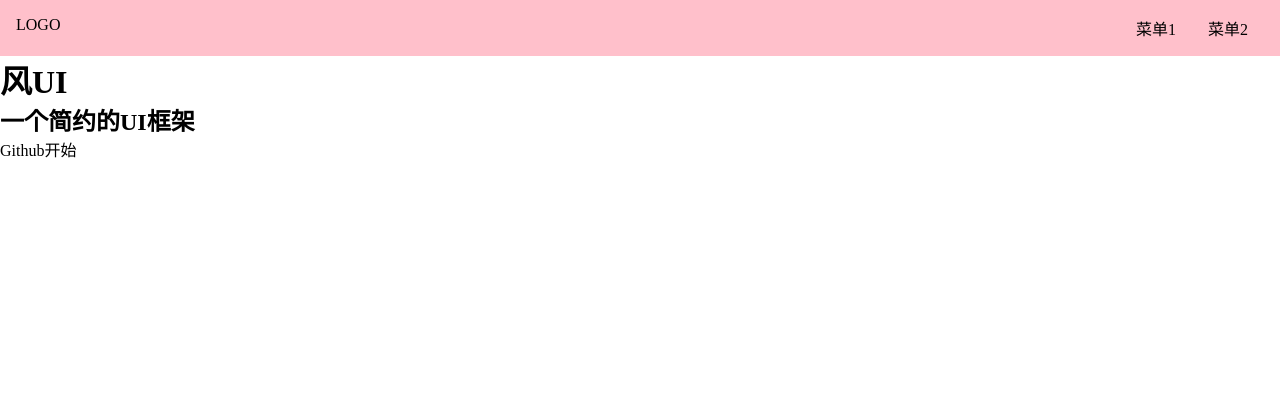
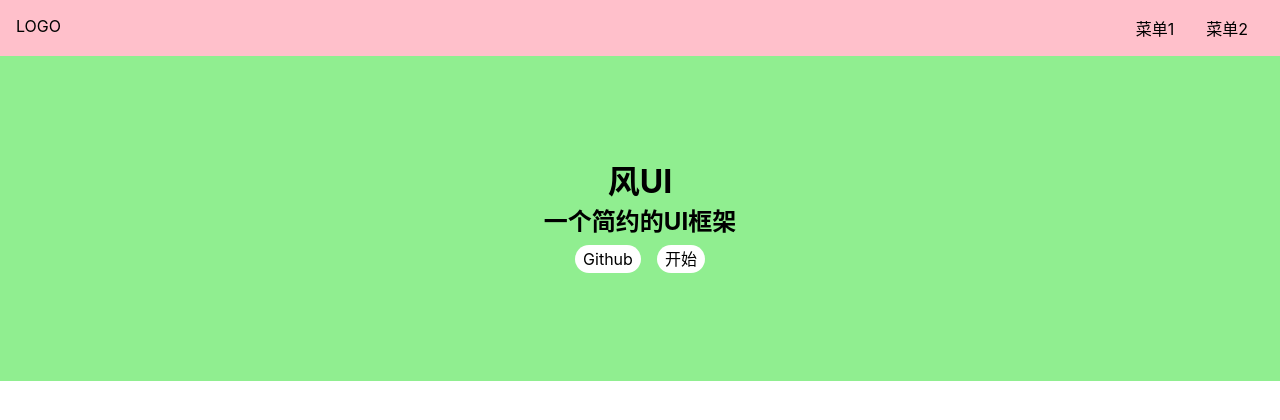
Before and after one commit to wxyzcctv/waping-ui-1, a Vue app: page /#/ in a window 1280 px wide. Shown: the top 420 px of the page. Built offline with nearby package versions, Linux system fonts and the light colour scheme.

Commit message:
为Home页面添加css，并设置全局的中文字体

```diff
--- a/src/index.scss
+++ b/src/index.scss
@@ -12,5 +12,12 @@
     color: inherit;
     &:hover {
       border-bottom: 1px solid;
+      cursor: pointer; // 改变鼠标为手指的样式
     }
   }
+  body {
+    font-size: 16px;
+    // 为什么这样写 font-family
+    // 答案见 https://github.com/zenozeng/fonts.css/，跨平台中文字体的解决方案
+    font-family: -apple-system, "Noto Sans", "Helvetica Neue", Helvetica, "Nimbus Sans L", Arial, "Liberation Sans", "PingFang SC", "Hiragino Sans GB", "Noto Sans CJK SC", "Source Han Sans SC", "Source Han Sans CN", "Microsoft YaHei", "Wenquanyi Micro Hei", "WenQuanYi Zen Hei", "ST Heiti", SimHei, "WenQuanYi Zen Hei Sharp", sans-serif;
+  }
--- a/src/views/Home.vue
+++ b/src/views/Home.vue
@@ -1,6 +1,6 @@
 <template>
     <div>
-        <Topnav/>
+        <Topnav />
         <div class="banner">
             <h1>风UI</h1>
             <h2>一个简约的UI框架</h2>
@@ -14,11 +14,29 @@
 <script lang="ts">
 import Topnav from "../components/Topnav.vue"
 export default {
-    components:{
-        Topnav
-    }
-}
+    components:{ Topnav },
+};
 </script>
 <style lang="scss" scoped>
-
+.banner {
+  padding: 100px 0;
+  display: flex;
+  justify-content: center;
+  align-items: center;
+  flex-direction: column;
+  background: lightgreen;
+  > .actions{
+    padding: 8px 0;
+    a {
+      margin:0 8px;
+      background: #fff;
+      display: inline-block;
+      $h: 28px;
+      height: $h;
+      line-height: $h;
+      border-radius: $h/2;
+      padding: 0 8px;
+    }
+  }
+}
 </style>
```
